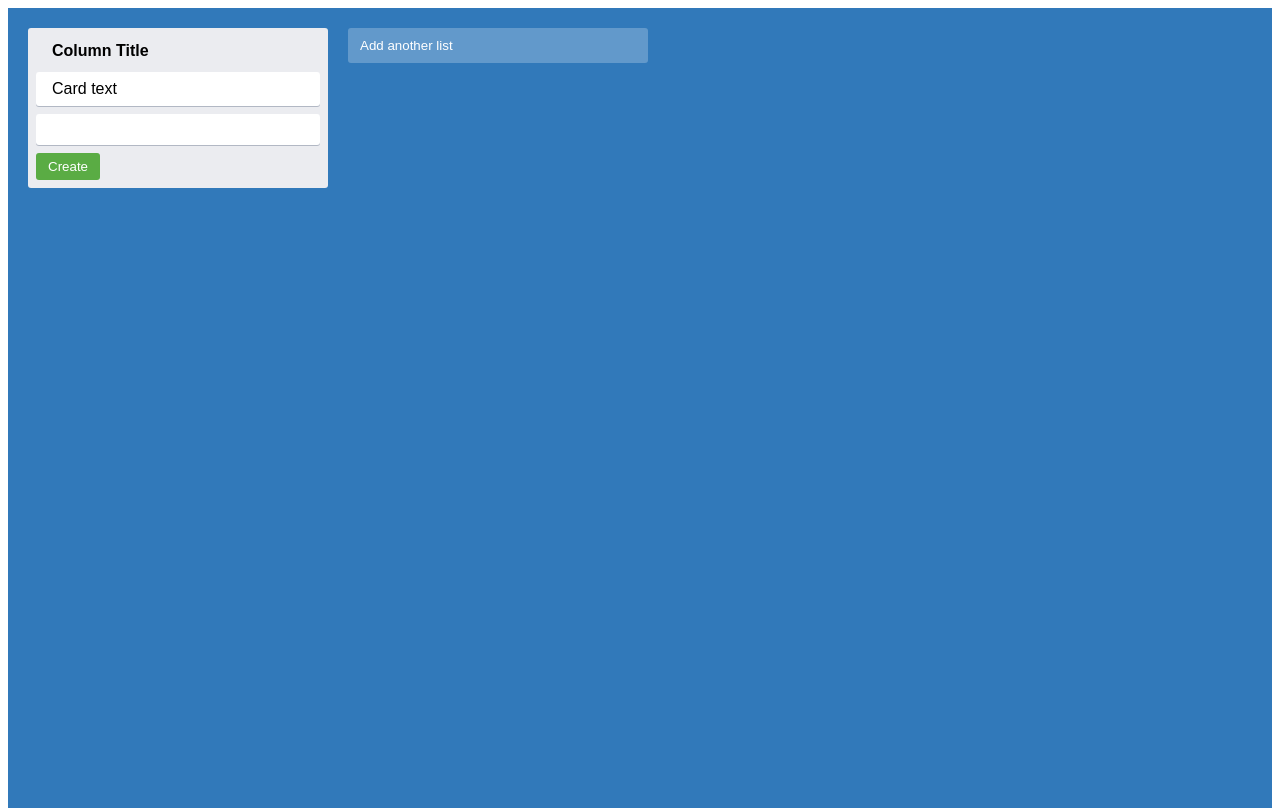
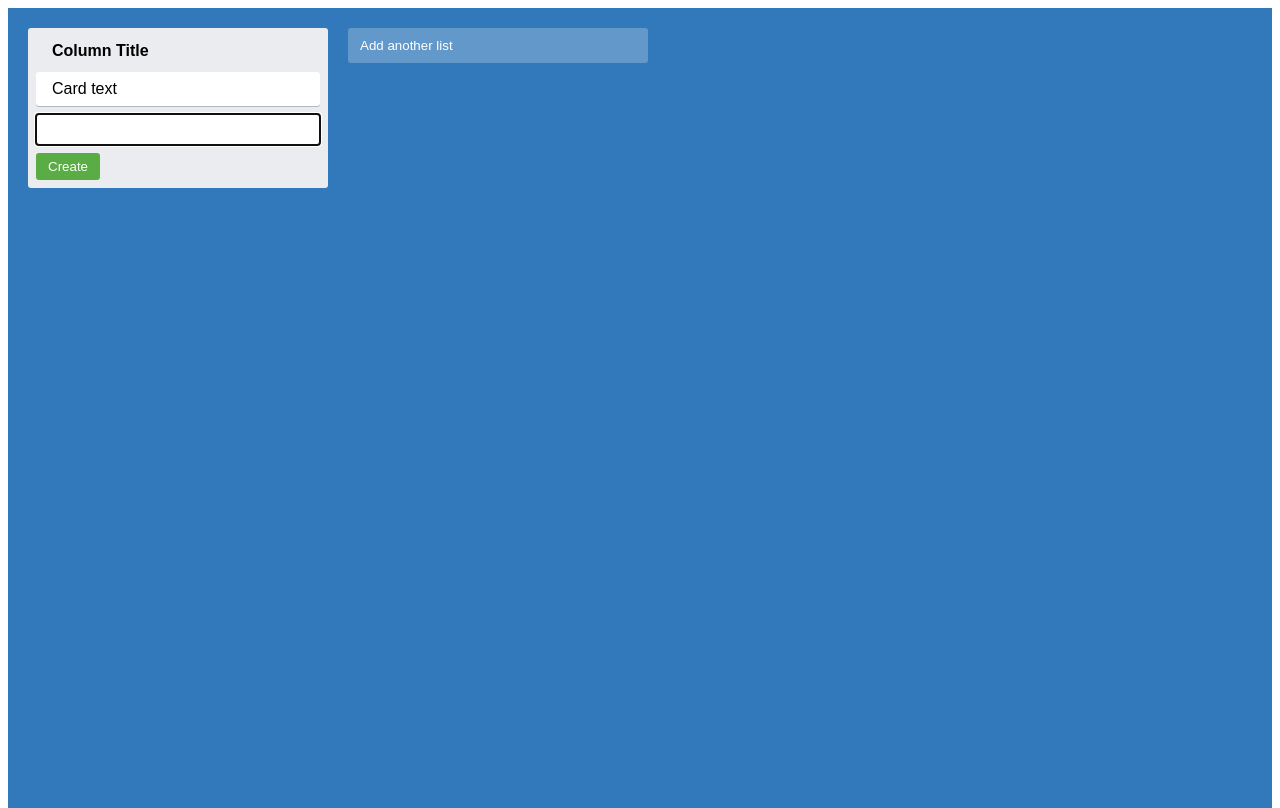
Before and after one commit to TNSaturday/trello-clone, a React (Create React App) app: page / in a window 1280 px wide. Both pictures are taken after a click on the button "+ Add another task". Built offline with nearby package versions, Linux system fonts and the light colour scheme.

Commit message:
Add event handler to add card on Enter press

```diff
--- a/src/components/NewItemForm.tsx
+++ b/src/components/NewItemForm.tsx
@@ -1,21 +1,31 @@
 import React, { useState } from "react";
 import { NewItemFormContainer, NewItemButton, NewItemInput } from "../styles";
+import { useFocus } from "../hooks/useFocus";
 
 type NewItemFormProps = {
     onAdd(text: string): void;
 }
 
 export const NewItemForm = ({ onAdd }: NewItemFormProps) => {
-    const [text, setText] = useState("")
+    const [text, setText] = useState("");
+    const inputRef = useFocus();
+    const handleAddText = (event: React.KeyboardEvent<HTMLInputElement>) => {
+        if (event.key === "Enter") {
+            onAdd(text);
+        }
+    }
+
     return (
         <NewItemFormContainer>
             <NewItemInput
+                ref={inputRef}
                 value={text}
                 onChange={e => setText(e.target.value)}
+                onKeyPress={handleAddText}
             />
             <NewItemButton onClick={() => onAdd(text)}>
                 Create
             </NewItemButton>
         </NewItemFormContainer>
-    )
+    );
 }
```
